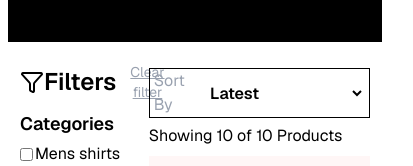
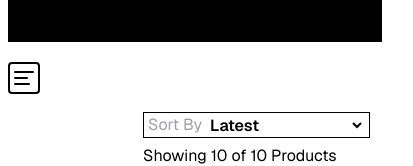
Before and after one commit to Lil-Code30/drip-on-drip_e-com, a React (Vite) app: page /shop in a window 390 px wide. Shown: the part 270-436 px from the top of the page, 413 px wide, since content can reach past the window. Built offline with nearby package versions, Linux system fonts and the light colour scheme; a web font is replaced by a local one.

Commit message:
making the Shop UI responsive

```diff
--- a/src/pages/shop/Shop.jsx
+++ b/src/pages/shop/Shop.jsx
@@ -1,13 +1,14 @@
 import { useState, useMemo } from "react";
 import { useProducts } from "../../contexts/ProductsContext";
 import ProductCard from "../../components/ProductCard";
-import { Funnel, Star } from "lucide-react";
+import { Funnel, Star, AlignLeft } from "lucide-react";
 
 export default function Shop() {
   const [sortBy, setSortBy] = useState("latest");
   const [selectedCategories, setSelectedCategories] = useState([]);
   const [priceRange, setPriceRange] = useState({ min: 0, max: 500 });
   const [rating, setRating] = useState(1);
+  const [menuOpen, setMenuOpen] = useState(false);
 
   const categories = ["mens-shirts", "mens-shoes"];
   const { allProducts } = useProducts();
@@ -80,8 +81,21 @@ export default function Shop() {
           </p>
         </div>
       </div>
-      <section className="p-3 md:px-5 pt-5 flex gap-x-3 ">
-        <aside className="w-1/3">
+      <div className="md:hidden">
+        <button
+          onClick={() => setMenuOpen((prev) => !prev)}
+          title="open filter menu"
+          className="hover:cursor-pointer mt-5  border-2 rounded p-0.5 flex-center"
+        >
+          <AlignLeft />
+        </button>
+      </div>
+      <section className="relative p-3 md:pt-2 md:px-5  flex gap-x-3 ">
+        <aside
+          className={`${
+            menuOpen ? "absolute" : "hidden md:block"
+          }  md:relative z-99 bg-white md:bg-transparent p-2 border md:border-0 rounded w-[250px] md:w-1/3`}
+        >
           <div className="flex items-center gap-x-1.5">
             <h2 className="flex-center text-2xl font-semibold pr-2">
               <Funnel />
```
